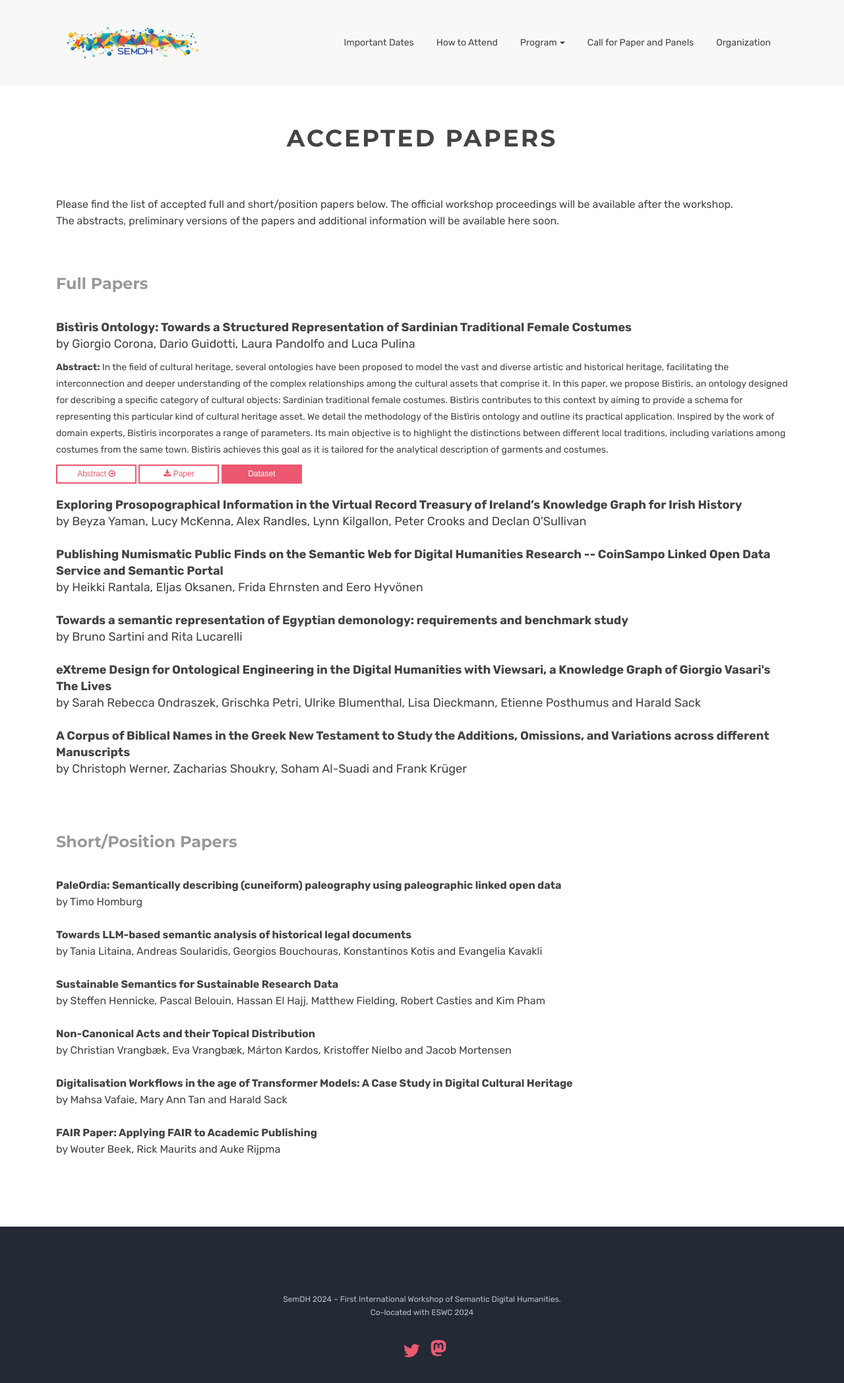
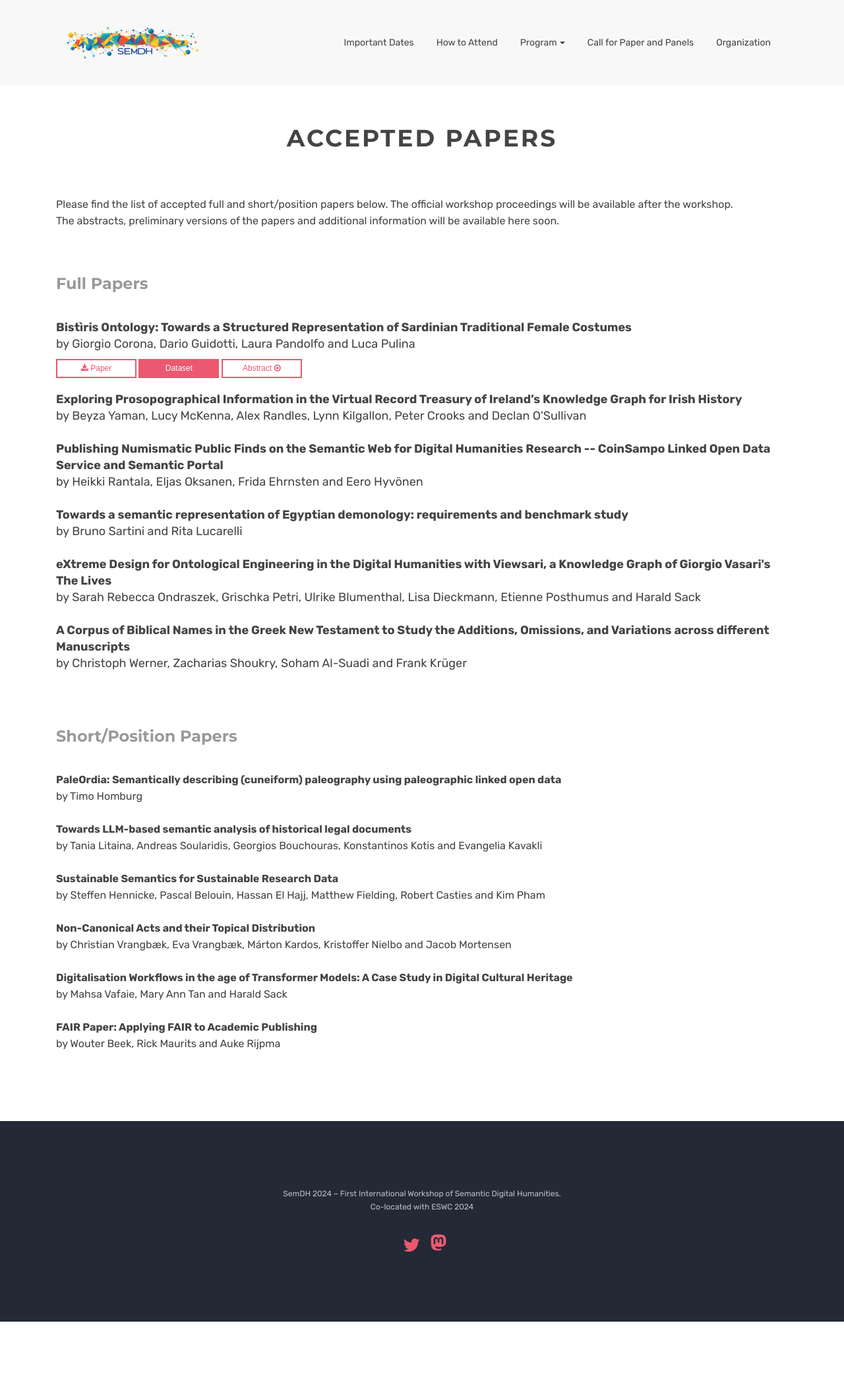
Before and after one commit to SemDH/semdh.github.io, a Jekyll site: the page built from accepted-papers-test.html, in a window 1280 px wide. Shown: the top 2096 px of the page at 66% size. Built offline with Jekyll 4.4.1, drawn with Linux system fonts in a browser that asks for light colours.

Commit message:
cr versions

```diff
--- a/accepted-papers-test.html
+++ b/accepted-papers-test.html
@@ -38,7 +38,11 @@ canonical: https://semdh.github.io
             <strong>Bistìris Ontology: Towards a Structured Representation of Sardinian Traditional Female Costumes</strong> <br />
             by Giorgio Corona, Dario Guidotti, Laura Pandolfo and Luca Pulina
           </p>
-            <p class="text-sm"><strong>Abstract:</strong> In the field of cultural heritage, several ontologies have been proposed to model the vast and diverse artistic and historical heritage, facilitating the interconnection and deeper understanding of the complex relationships among the cultural assets that comprise it. In this paper, we propose Bistìris, an ontology designed for describing a specific category of cultural objects: Sardinian traditional female costumes. Bistìris contributes to this context by aiming to provide a schema for representing this particular kind of cultural heritage asset. We detail the methodology of the Bistìris ontology and outline its practical application. Inspired by the work of domain experts, Bistìris incorporates a range of parameters. Its main objective is to highlight the distinctions between different local traditions, including variations among costumes from the same town. Bistìris achieves this goal as it is tailored for the analytical description of garments and costumes.</p>
+              <button type="button" class="btn std-btn btn-sm btn-common">
+                  <i class="fa fa-download icons"></i> Paper
+              </button>
+              <button type="button" class="btn std-btn btn-sm btn-filled"> Dataset
+              </button>
               <button type="button" class="btn std-btn  btn-sm btn-common" data-toggle="collapse" href="#collapseExample" role="button" aria-expanded="false" aria-controls="collapseExample">
                 Abstract <i class="fa fa-arrow-circle-o-right icons"></i>
               </button>
@@ -47,11 +51,6 @@ canonical: https://semdh.github.io
                   In the field of cultural heritage, several ontologies have been proposed to model the vast and diverse artistic and historical heritage, facilitating the interconnection and deeper understanding of the complex relationships among the cultural assets that comprise it. In this paper, we propose Bistìris, an ontology designed for describing a specific category of cultural objects: Sardinian traditional female costumes. Bistìris contributes to this context by aiming to provide a schema for representing this particular kind of cultural heritage asset. We detail the methodology of the Bistìris ontology and outline its practical application. Inspired by the work of domain experts, Bistìris incorporates a range of parameters. Its main objective is to highlight the distinctions between different local traditions, including variations among costumes from the same town. Bistìris achieves this goal as it is tailored for the analytical description of garments and costumes.
                 </div>
               </div>
-              <button type="button" class="btn std-btn btn-sm btn-common">
-                  <i class="fa fa-download icons"></i> Paper
-              </button>
-              <button type="button" class="btn std-btn btn-sm btn-filled"> Dataset
-              </button>
 
             <br />
 
```
